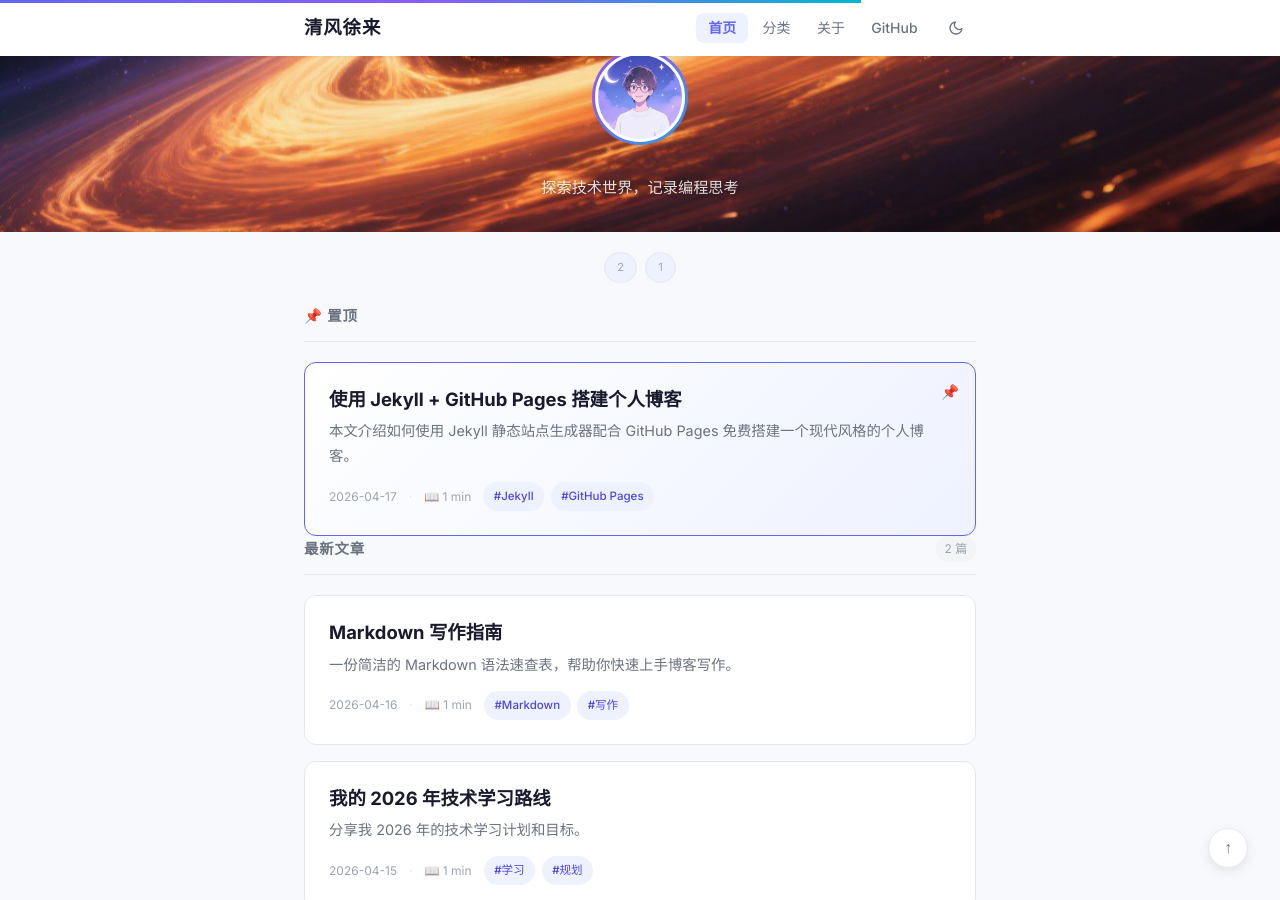
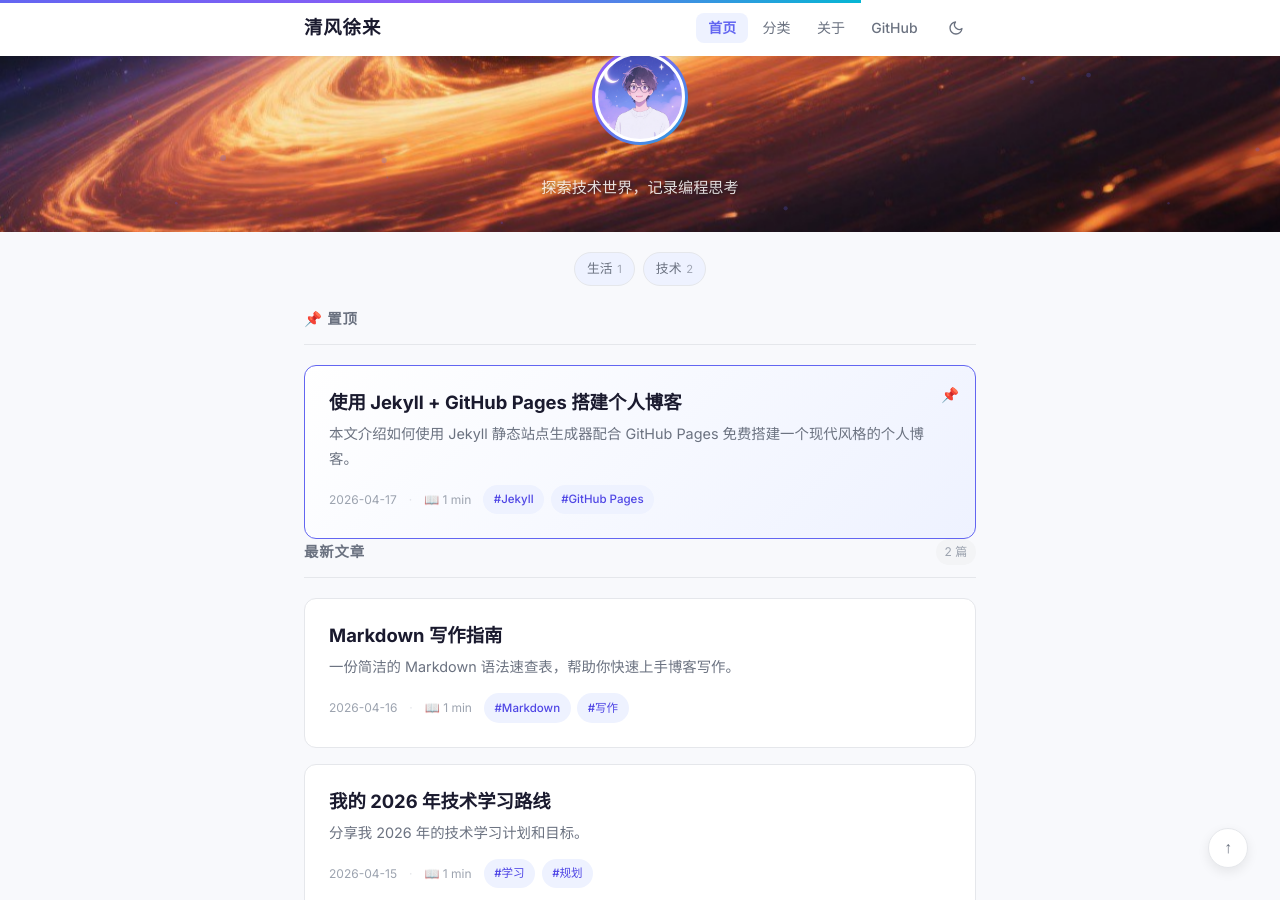
Before and after one commit to Asilencer/asilencer.github.io, a Jekyll site: the page built from index.html, in a window 1280 px wide and 900 px high, scrolled down 409 px. Built offline with Jekyll 4.4.1, drawn with Linux system fonts in a browser that asks for light colours.

Commit message:
Fix category names not showing - remove sort filter that breaks Chinese keys

```diff
--- a/index.html
+++ b/index.html
@@ -14,9 +14,8 @@ layout: default
 
 <div class="container">
   <div class="profile-categories">
-    {% assign cats = site.categories | sort %}
-    {% for cat in cats %}
-      <a href="/categories.html#{{ cat[0] | slugify }}" class="profile-tag">{{ cat[0 }} <span>{{ cat[1].size }}</span></a>
+    {% for category in site.categories %}
+      <a href="/categories.html#{{ category[0] | slugify }}" class="profile-tag">{{ category[0] }} <span>{{ category[1].size }}</span></a>
     {% endfor %}
   </div>
 
```
